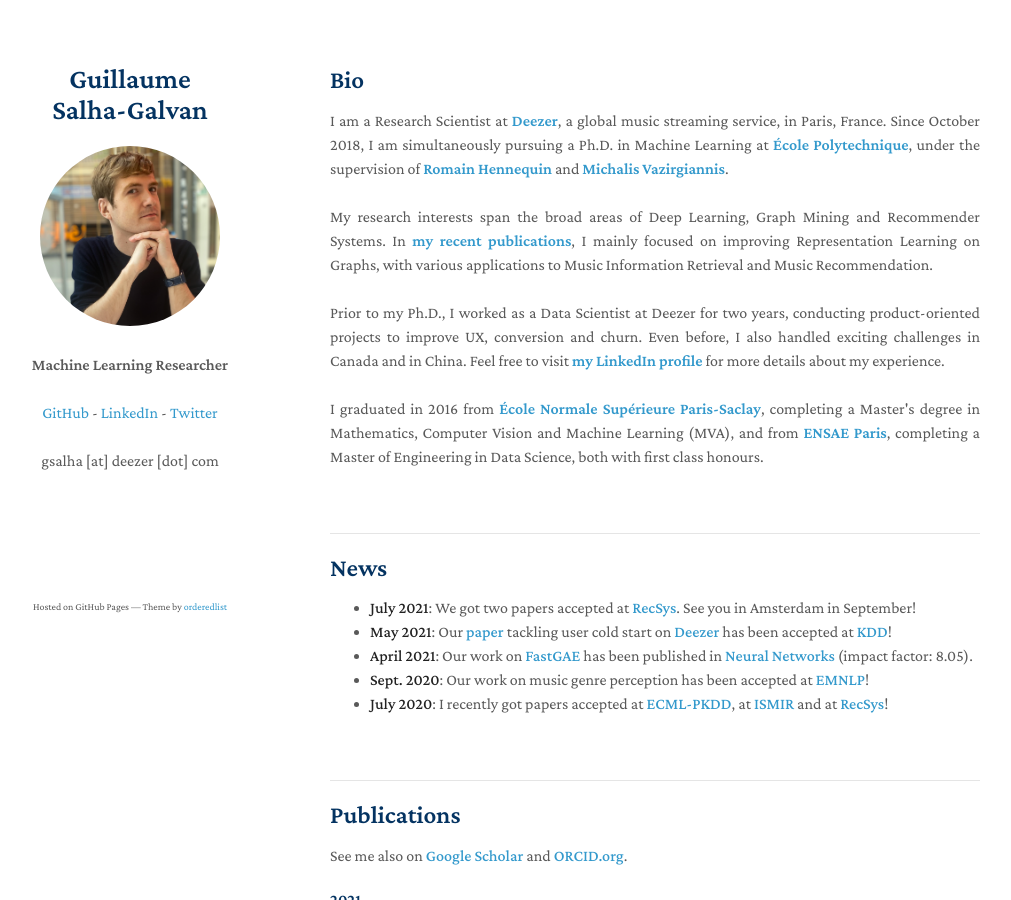
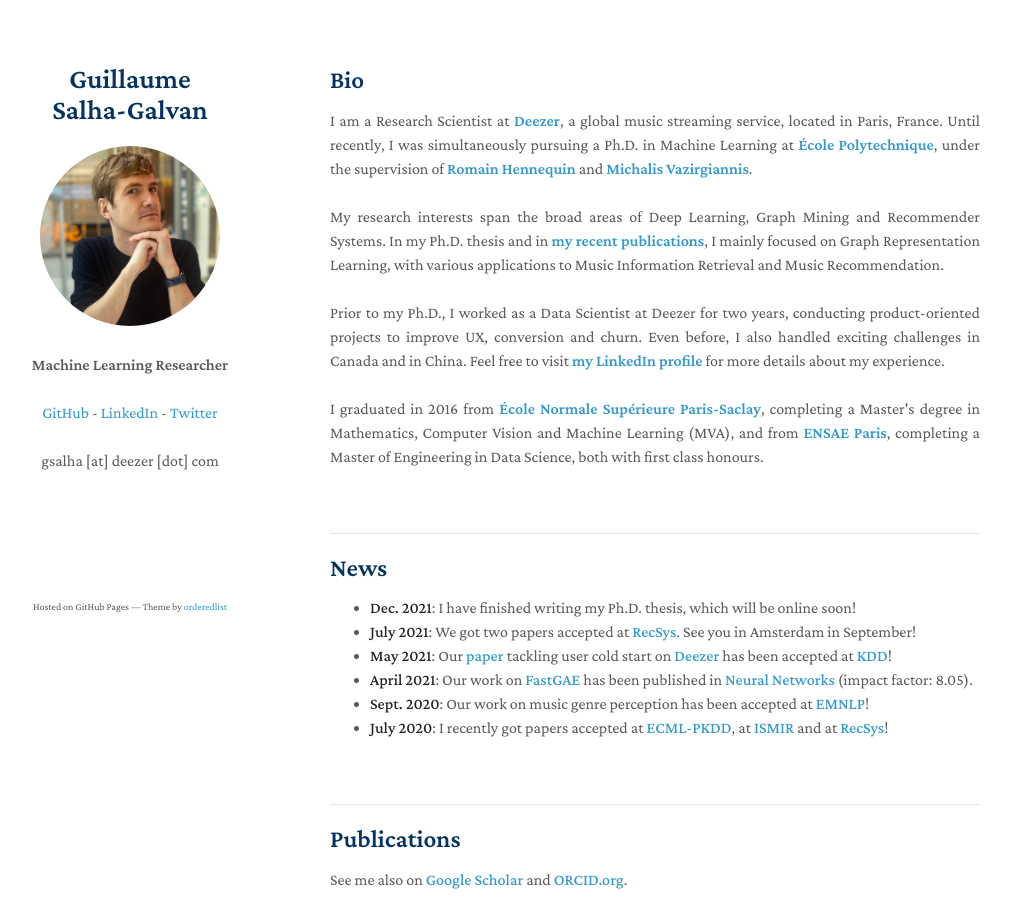
Before and after one commit to GuillaumeSalhaGalvan/GuillaumeSalhaGalvan.github.io, a Jekyll site: the page built from index.md, in a window 1280 px wide and 900 px high. Shown: the whole window, without its empty margins (140-1151 px from the left). Built offline with Jekyll 4.4.1, drawn with Linux system fonts in a browser that asks for light colours; our own code applies the rules of GitHub Pages for plain Markdown files; a script that is not in the unit is left out.

Commit message:
Update index.md

```diff
--- a/index.md
+++ b/index.md
@@ -1,9 +1,9 @@
 ## Bio
 
-<p style="text-align:justify">I am a Research Scientist at <a href="https://research.deezer.com/"><b>Deezer</b></a>, a global music streaming service, in Paris, France. Since October 2018, I am simultaneously pursuing a Ph.D. in Machine Learning at <a href="https://www.polytechnique.edu/en"><b>École Polytechnique</b></a>, under the supervision of <a href="https://scholar.google.fr/citations?user=IqPE_AUAAAAJ&hl=fr&authuser=1"><b>Romain Hennequin</b></a> and <a href="https://scholar.google.fr/citations?user=aWGJYcMAAAAJ&hl=fr&authuser=1"><b>Michalis Vazirgiannis</b></a>. <br><br>
+<p style="text-align:justify">I am a Research Scientist at <a href="https://research.deezer.com/"><b>Deezer</b></a>, a global music streaming service, located in Paris, France. Until recently, I was simultaneously pursuing a Ph.D. in Machine Learning at <a href="https://www.polytechnique.edu/en"><b>École Polytechnique</b></a>, under the supervision of <a href="https://scholar.google.fr/citations?user=IqPE_AUAAAAJ&hl=fr&authuser=1"><b>Romain Hennequin</b></a> and <a href="https://scholar.google.fr/citations?user=aWGJYcMAAAAJ&hl=fr&authuser=1"><b>Michalis Vazirgiannis</b></a>. <br><br>
 
 My research interests span the broad areas of Deep Learning, Graph Mining and Recommender Systems.
-In <a href="https://scholar.google.fr/citations?hl=fr&authuser=1&user=BFT8u-oAAAAJ"><b>my recent publications</b></a>, I mainly focused on improving Representation Learning on Graphs, with various applications to Music Information Retrieval and Music Recommendation. <br><br>
+In my Ph.D. thesis and in <a href="https://scholar.google.fr/citations?hl=fr&authuser=1&user=BFT8u-oAAAAJ"><b>my recent publications</b></a>, I mainly focused on Graph Representation Learning, with various applications to Music Information Retrieval and Music Recommendation. <br><br>
 
 Prior to my Ph.D., I worked as a Data Scientist at Deezer for two years, conducting product-oriented projects to improve UX, conversion and churn. Even before, I also handled exciting challenges in Canada and in China. Feel free to visit <a href="https://www.linkedin.com/in/guillaumesalhagalvan/"><b>my LinkedIn profile</b></a> for more details about my experience. <br><br>
 
@@ -15,6 +15,7 @@
 
 ## News
 
+- **Dec. 2021**: I have finished writing my Ph.D. thesis, which will be online soon!
 - **July 2021**: We got two papers accepted at **[RecSys](https://recsys.acm.org/recsys21/)**. See you in Amsterdam in September!
 - **May 2021**: Our **[paper](https://arxiv.org/pdf/2106.03819.pdf)** tackling user cold start on **[Deezer](https://www.deezer.com/fr/)** has been accepted at **[KDD](https://www.kdd.org/kdd2021/)**!
 - **April 2021**: Our work on **[FastGAE](https://arxiv.org/pdf/2002.01910.pdf)** has been published in **[Neural Networks](https://www.journals.elsevier.com/neural-networks)** (impact factor: 8.05).
@@ -32,7 +33,6 @@
 
 
 #### 2021
-
 
 
 - **Modularity-Aware Graph Autoencoders for Joint Community Detection and Link Prediction**<br>
```
